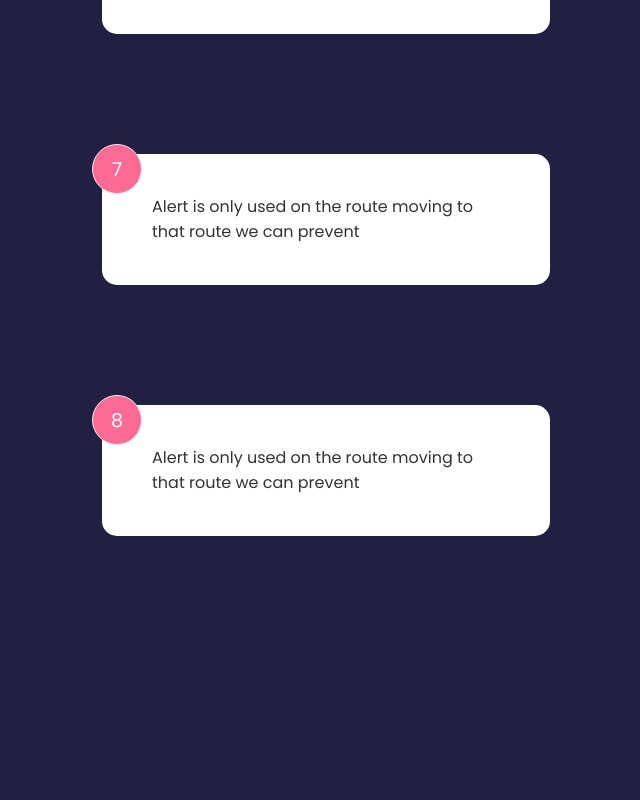
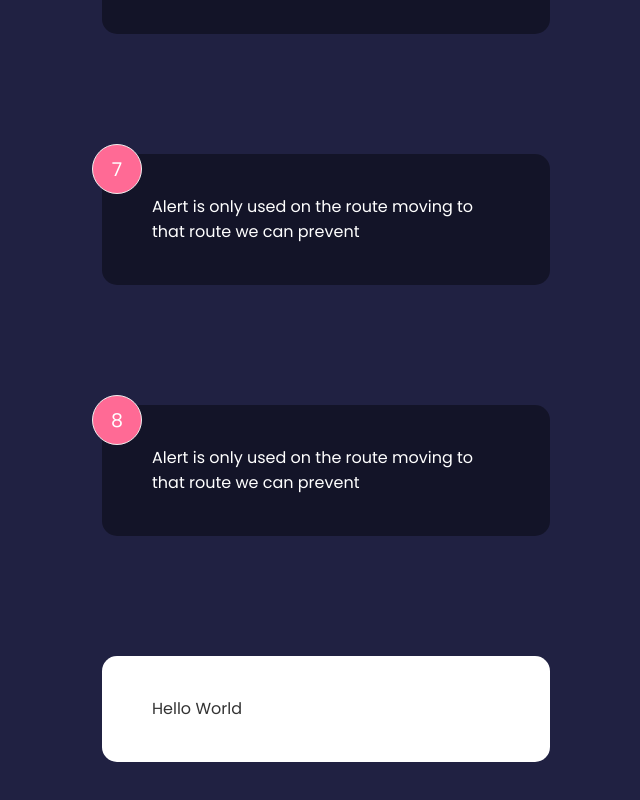
Before and after one commit to VladanStar/ExercisesReact, a React (Create React App) app in the folder exercises01/: page / in a window 1280 px wide. Shown: the part 790-1590 px from the top of the page, without its empty margins (314-954 px from the left). Before the commit the page ends 1446 px from the top, so only its background shows below. Built offline with nearby package versions, Linux system fonts and the light colour scheme.

Commit message:
New commitsd Card

```diff
--- a/exercises01/src/App.js
+++ b/exercises01/src/App.js
@@ -4,6 +4,7 @@
 import FeedbackItem from './components/FeedbackItem';
 import FeedbackData from "./data/FeedbackData";
 import FeedbackList from "./components/FeedbackList";
+import Card from "./components/shared/Card";
 
 function App() {
 
@@ -13,6 +14,9 @@
    <Header />
     <div className="container">
     <FeedbackList feedback= {feedback} />
+    <Card>
+      Hello World
+    </Card>
     </div>
     </>
   );
--- a/exercises01/src/components/FeedbackItem.js
+++ b/exercises01/src/components/FeedbackItem.js
@@ -14,7 +14,7 @@
     // // }
 
     return (
-    <Card>
+    <Card reverse = {true}>
         <div className="num-display" >{item.rating}</div>
         <div className="text-display">{item.text}</div>
         {/* <button onClick={handleClick}>Click</button> */}
--- a/exercises01/src/components/shared/Card.js
+++ b/exercises01/src/components/shared/Card.js
@@ -1,8 +1,8 @@
 import React from 'react'
 
-function Card({children}) {
+function Card({children,reverse}) {
   return (
-    <div className='card'> {children}</div>
+    <div className={`card ${reverse && 'reverse'}`}> {children}</div>
   )
 }
 
```
